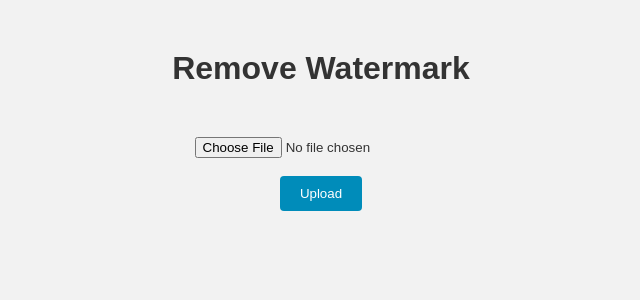
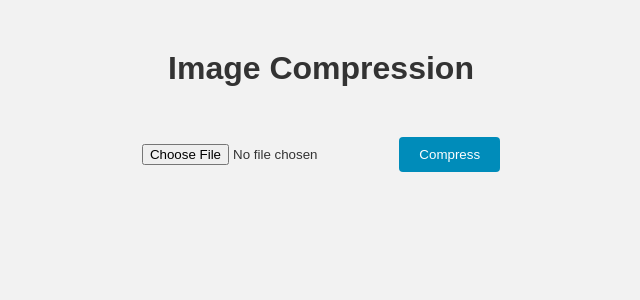
Before and after one commit to dzakialiffa/Flask-ImageCompression, a Flask app: page / in a window 1280 px wide. Shown: the top 300 px of the page, without its empty margins (319-959 px from the left). Run offline with Flask 3, Linux system fonts and the light colour scheme.

Commit message:
Adding files

```diff
--- a/app.py
+++ b/app.py
@@ -1,63 +1,53 @@
-# Import library yang dibutuhkan
-import cv2
-import numpy as np
-from flask import Flask, render_template, request, send_file
-from werkzeug.utils import secure_filename
+from flask import Flask, render_template, request, redirect, send_file
+from PIL import Image
+import os
+import io
 
-# Membuat objek aplikasi Flask
 app = Flask(__name__)
 
-# Fungsi untuk menghapus watermark pada gambar
-def remove_watermark(image):
-    # Mengambil gambar dengan OpenCV
-    img = cv2.imread(image)
-    # Mengubah ukuran gambar dengan resize()
-    resized_img = cv2.resize(img, (0,0), fx=0.2, fy=0.2)
-    # Membuat duplikat gambar dan membuat semua piksel menjadi putih
-    copy_img = img.copy()
-    copy_img[:]=(255,255,255)
-    # Mengonversi gambar dari RGB ke HSV
-    imghsv = cv2.cvtColor(img, cv2.COLOR_BGR2HSV)
-    # Mengubah ukuran gambar HSV
-    resized_imghsv = cv2.resize(imghsv, (0,0), fx=0.2, fy=0.2)
-    # Menentukan rentang warna biru pada skala HSV
-    lower_blue = np.array([100, 50, 50])
-    upper_blue = np.array([130, 255, 255])
-    # Membuat mask untuk range warna biru dengan inRange()
-    mask = cv2.inRange(imghsv, lower_blue, upper_blue)
-    # Menghapus watermark dari gambar dengan bitwise and menggunakan mask yang sudah dibuat
-    res_white = cv2.bitwise_and(copy_img, copy_img, mask = mask)
-    # Menambahkan hasil penghapusan watermark ke gambar asli
-    res = cv2.add(img, res_white)
-    # Mengubah ukuran gambar hasil
-    resized_res = cv2.resize(res, (0,0), fx=0.2, fy=0.2)
-    # Menyimpan gambar yang sudah dihapus watermarknya
-    cv2.imwrite('hasil.jpg', resized_res)
-    # Mengembalikan nama file hasil penghapusan watermark
-    return 'hasil.jpg'
 
-# Fungsi untuk menampilkan halaman utama
+# Fungsi untuk memastikan folder uploads tersedia
+def create_uploads_folder():
+    uploads_folder = 'uploads'
+    if not os.path.exists(uploads_folder):
+        os.makedirs(uploads_folder)
+
+
 @app.route('/')
 def index():
-    # Menampilkan halaman index.html
     return render_template('index.html')
 
-# Fungsi untuk mengunggah file
-@app.route('/', methods=['POST'])
-def upload_file():
-    # Memeriksa apakah file sudah diunggah atau belum
-    file = request.files['file']
-    # Mengamankan nama file dengan menggunakan secure_filename()
-    filename = secure_filename(file.filename)
-    # Menyimpan file yang sudah diunggah
-    file.save(filename)
-    # Memanggil fungsi remove_watermark() untuk menghapus watermark pada gambar
-    result = remove_watermark(filename)
-    # Mengunduh hasil penghapusan watermark
-    return download(result)
 
-# Fungsi untuk men-download file
-@app.route('/download/<path:filename>', methods=['GET', 'POST'])
-def download(filename):
-    # Mengirim file ke pengguna
-    return send_file(filename, as_attachment=True)
+@app.route('/compress', methods=['POST'])
+def compress():
+    if 'image' not in request.files:
+        return redirect('/')
+
+    image = request.files['image']
+    if image.filename == '':
+        return redirect('/')
+
+    create_uploads_folder()  # Memastikan folder uploads tersedia
+
+    # Simpan gambar yang diunggah ke server
+    image_path = 'uploads/original.png'  # Simpan dalam format PNG
+    image.save(image_path)
+
+    # Kompresi gambar menggunakan Pillow library
+    original_image = Image.open(image_path).convert('RGB')  # Konversi RGBA ke RGB
+    compressed_image_path = 'uploads/compressed.jpg'
+    original_image.save(compressed_image_path, optimize=True, quality=50)
+
+    # Hapus gambar asli dari server
+    os.remove(image_path)
+
+    return redirect('/download')
+
+
+@app.route('/download')
+def download():
+    return send_file('uploads/compressed.jpg', as_attachment=True)
+
+
+if __name__ == '__main__':
+    app.run(debug=True)
--- a/templates/index.html
+++ b/templates/index.html
@@ -1,28 +1,14 @@
-<!doctype html>
-<!-- Memulai dokumen HTML -->
+<!DOCTYPE html>
 <html>
-   <head>
-      <!-- Menambahkan judul dokumen -->
-      <title>Remove Watermark</title>
-      <!-- Menambahkan link ke file CSS terpisah -->
-      <link rel="stylesheet" href="./static/style.css">
-   </head>
-   <body>
-      <!-- Menambahkan judul halaman -->
-      <h1>Remove Watermark</h1>
-      <!-- Membuat form untuk mengupload file -->
-      <form action="/" method="post" enctype="multipart/form-data">
-         <input type="file" name="file"><br><br>
-         <!-- Menambahkan tombol untuk mengirim form -->
-         <input type="submit" value="Upload">
-      </form>
-      {% if filename %}
-         <!-- Menampilkan hasil penghapusan watermark -->
-         <img src="{{ filename }}" alt="removed watermark">
-         <br>
-         <!-- Menambahkan link untuk mendownload hasil penghapusan watermark -->
-         <a href="/download/{{ filename }}">Download Result</a>
-      {% endif %}
-   </body>
-<!-- Menutup dokumen HTML -->
+<head>
+    <title>Image Compression</title>
+    <link rel="stylesheet" type="text/css" href="{{ url_for('static', filename='style.css') }}">
+</head>
+<body>
+    <h1>Image Compression</h1>
+    <form action="/compress" method="POST" enctype="multipart/form-data">
+        <input type="file" name="image" accept="image/*" required>
+        <input type="submit" value="Compress">
+    </form>
+</body>
 </html>
```
